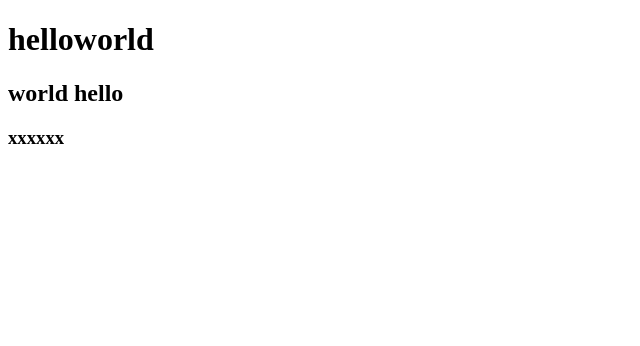
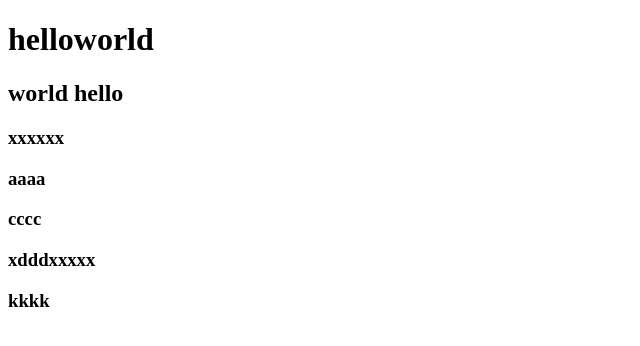
Before and after one commit to lixinac/testDemo, a plain HTML site: page index.html in a window 1280 px wide. Shown: the whole page, without its empty margins (0-640 px from the left). Drawn offline with Linux system fonts and the light colour scheme.

Commit message:
第六次提交

```diff
--- a/index.html
+++ b/index.html
@@ -10,5 +10,9 @@
     <h1>helloworld</h1>
     <h2>world hello</h2>
     <h3>xxxxxx</h3>
+    <h3>aaaa</h3>
+    <h3>cccc</h3>
+    <h3>xdddxxxxx</h3>
+    <h3>kkkk</h3>
 </body>
 </html>
```
Also changed, not shown: 1 other file.
